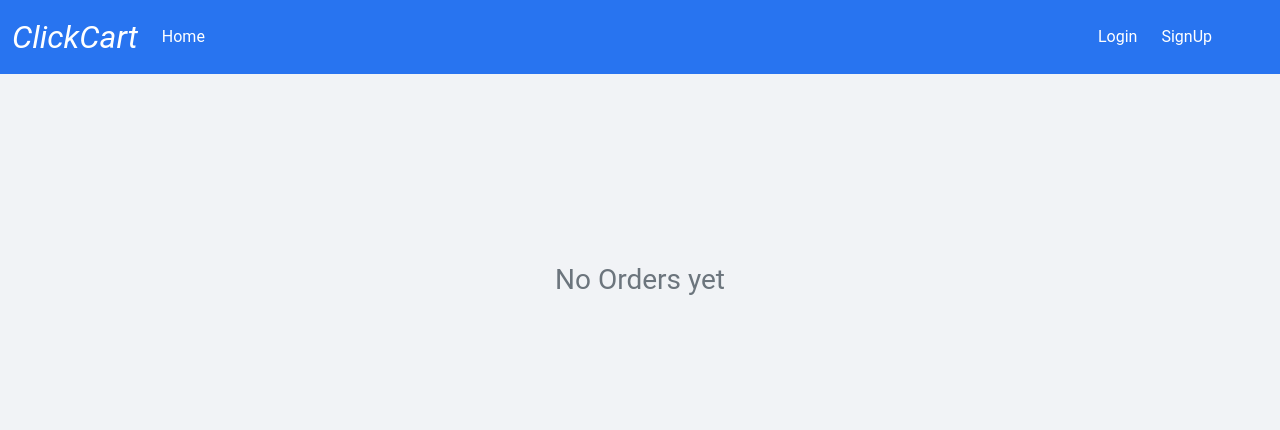
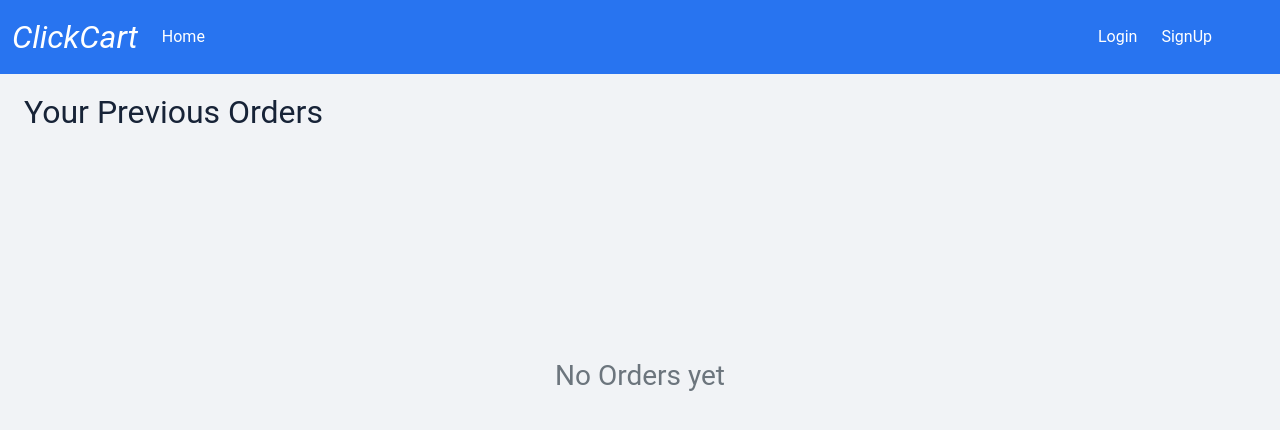
Before and after one commit to mathurbobby/codsoft, a React (Create React App) app: page /myorders in a window 1280 px wide. Shown: the top 430 px of the page. Built offline with nearby package versions, Linux system fonts and the light colour scheme; no server answers.

Commit message:
Update Myorder.jsx

```diff
--- a/src/screens/Myorder.jsx
+++ b/src/screens/Myorder.jsx
@@ -40,7 +40,7 @@ const Myorder = () => {
         className="py-4 mt-3"
         style={{ minHeight: "100vh", backgroundColor: "#F1F3F6" }}
       >
-        {mereOrder !== "" ? (
+        {mereOrder !== {} ? (
           <Container
             style={{ color: "#172337" }}
             fluid
```
